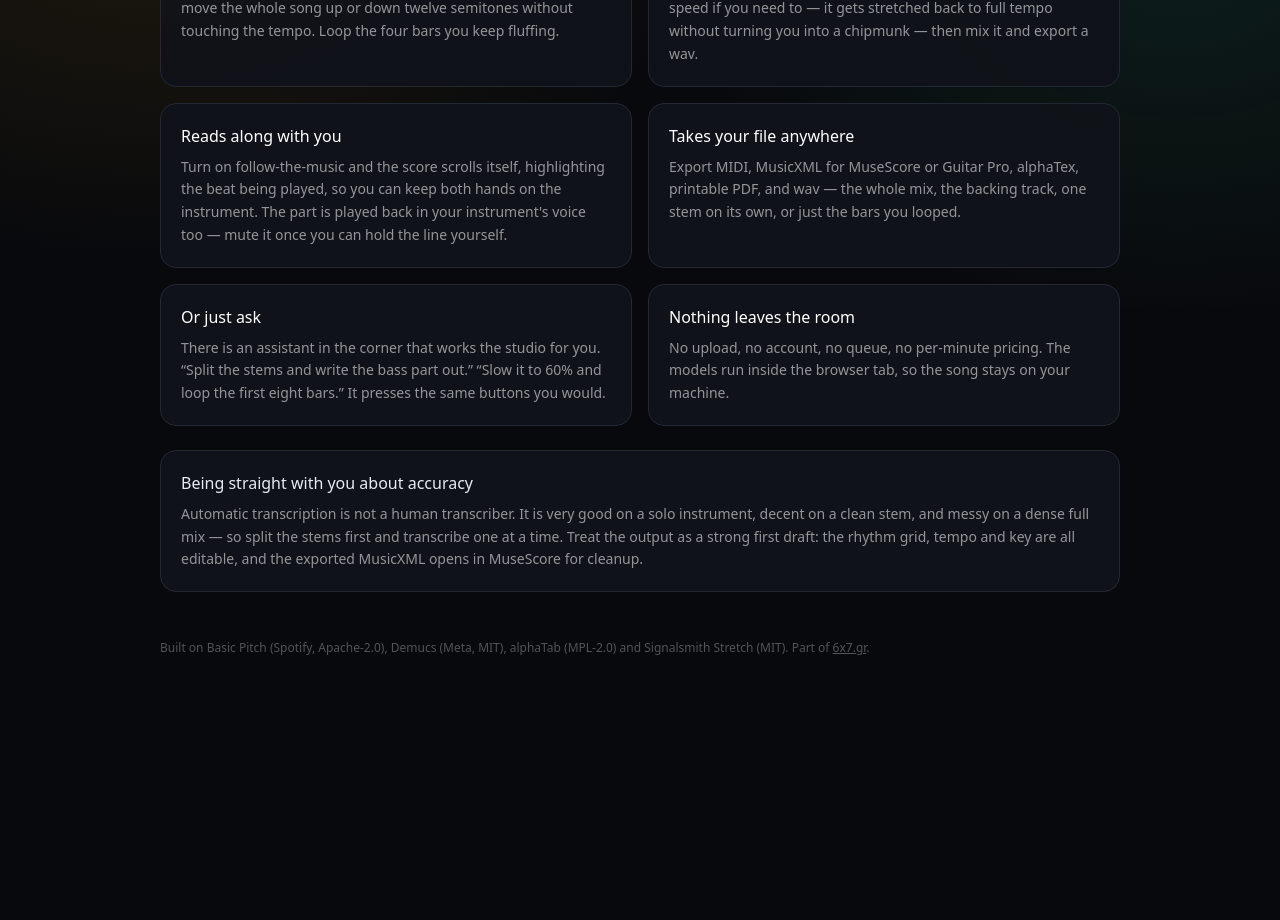
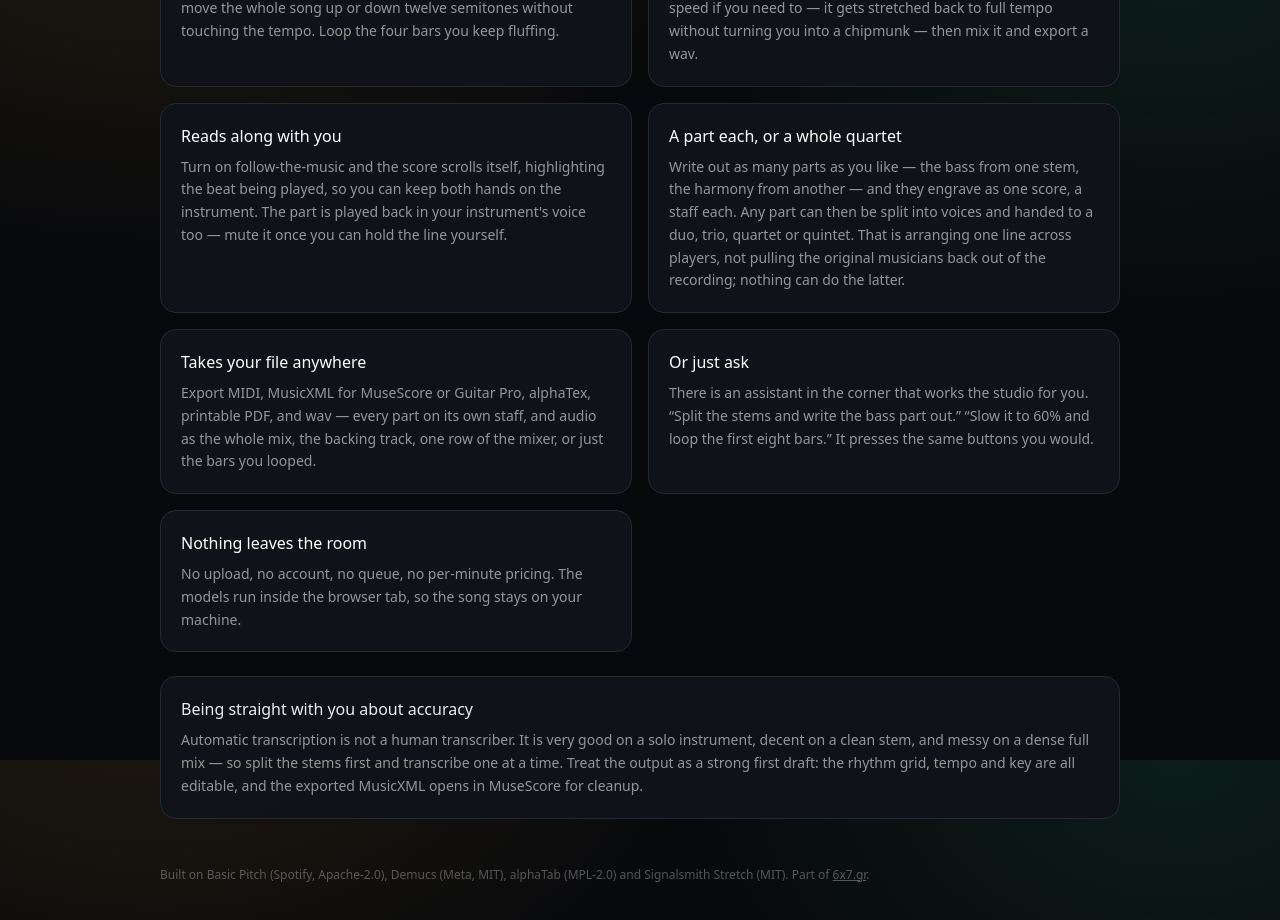
Before and after one commit to philipposk/riffscribe, a Next.js app: page / in a window 1280 px wide. Shown: the part 840-1760 px from the top of the page. Before the commit the page ends 1560 px from the top, so only its background shows below. Built offline with nearby package versions, Linux system fonts and the light colour scheme.

Commit message:
Document the multi-part work and the link helper

```diff
--- a/src/app/page.tsx
+++ b/src/app/page.tsx
@@ -22,8 +22,12 @@ const FEATURES = [
     body: "Turn on follow-the-music and the score scrolls itself, highlighting the beat being played, so you can keep both hands on the instrument. The part is played back in your instrument's voice too — mute it once you can hold the line yourself.",
   },
   {
+    title: "A part each, or a whole quartet",
+    body: "Write out as many parts as you like \u2014 the bass from one stem, the harmony from another \u2014 and they engrave as one score, a staff each. Any part can then be split into voices and handed to a duo, trio, quartet or quintet. That is arranging one line across players, not pulling the original musicians back out of the recording; nothing can do the latter.",
+  },
+  {
     title: "Takes your file anywhere",
-    body: "Export MIDI, MusicXML for MuseScore or Guitar Pro, alphaTex, printable PDF, and wav — the whole mix, the backing track, one stem on its own, or just the bars you looped.",
+    body: "Export MIDI, MusicXML for MuseScore or Guitar Pro, alphaTex, printable PDF, and wav \u2014 every part on its own staff, and audio as the whole mix, the backing track, one row of the mixer, or just the bars you looped.",
   },
   {
     title: "Or just ask",
```
Also changed, not shown: 1 other file (tests, documents, lock files or other folders).
